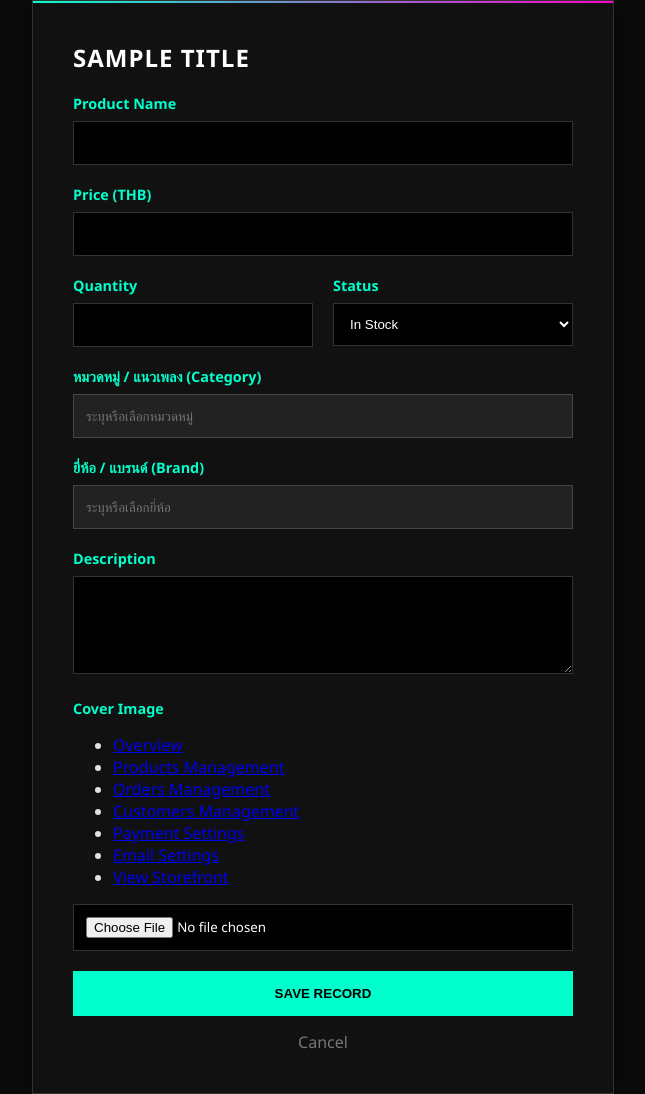
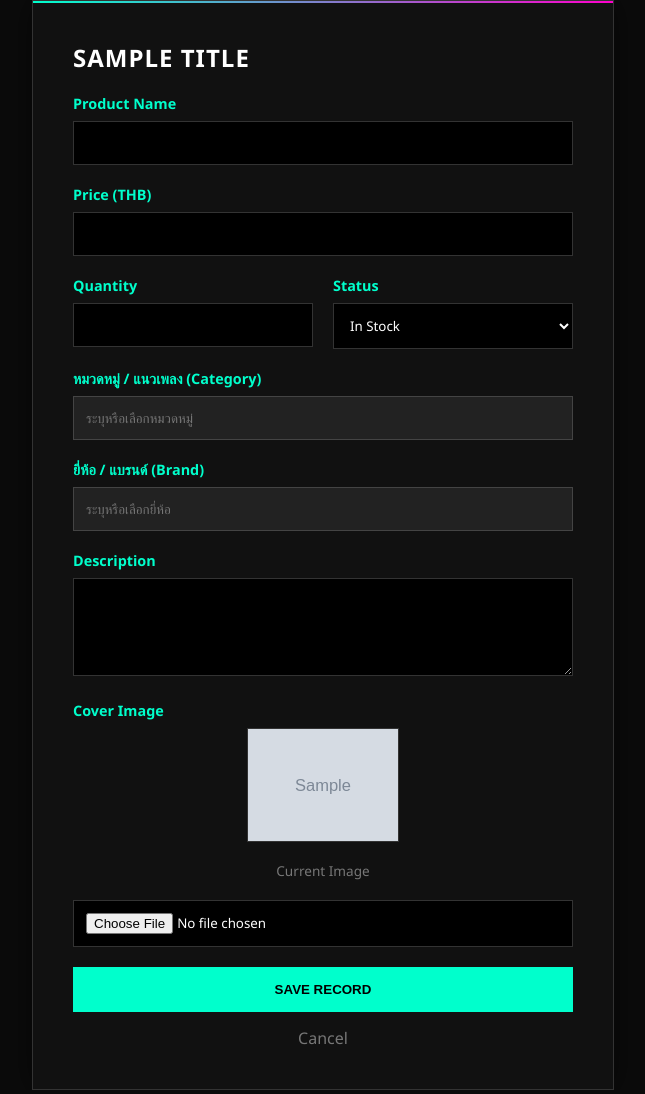
Before and after one commit to BugAry88/iBidsiam, a CodeIgniter 4 app: the page made by app/Views/admin/product_form.php in a window 1280 px wide. Shown: the whole page, without its empty margins (317-962 px from the left). Run offline with PHP 8.4 and a stand-in for CodeIgniter, Linux system fonts and the light colour scheme; the template is opened without the code that fills it: most values are stand-ins (such as "Sample title", 1, 10 or a date in 2020); grey boxes marked "Sample" are stand-in pictures; data that the repository does not hold is empty; some libraries are stand-ins or nearby versions.

Commit message:
Add special_pre_order status and update available_order display - Add new product status 'Special Pre-Order Price' with gradient button styling - Update 'Available Order' button text to 'Available For Order' - Fix product_form.php image display section - Update database ENUM to include special_pre_order - Create migration for status column update - Update all shop pages and admin pages to support new status

```diff
--- a/app/Views/admin/product_form.php
+++ b/app/Views/admin/product_form.php
@@ -39,7 +39,7 @@
         }
         h2 { margin-top: 0; color: #fff; text-transform: uppercase; letter-spacing: 1px; }
         label { display: block; margin-bottom: 8px; color: var(--cyan); font-size: 0.9rem; font-weight: bold; }
-        input[type="text"], input[type="number"], textarea, input[type="file"] {
+        input[type="text"], input[type="number"], textarea, input[type="file"], select {
             width: 100%;
             padding: 12px;
             margin-bottom: 20px;
@@ -49,7 +49,7 @@
             box-sizing: border-box;
             font-family: inherit;
         }
-        input:focus, textarea:focus { border-color: var(--cyan); outline: none; }
+        input:focus, textarea:focus, select:focus { border-color: var(--cyan); outline: none; }
         .btn {
             width: 100%;
             padding: 15px;
@@ -114,10 +114,11 @@
                         <?php
                             $status = old('status', $product['status'] ?? 'in_stock');
                             $options = [
-                                'in_stock'       => 'In Stock',
-                                'out_of_stock'   => 'Out of Stock',
-                                'pre_order'      => 'Pre-Order',
-                                'available_order'=> 'Available to Order'
+                                'in_stock'           => 'In Stock',
+                                'out_of_stock'       => 'Out of Stock',
+                                'pre_order'          => 'Pre-Order',
+                                'special_pre_order'  => 'Special Pre-Order Price',
+                                'available_order'    => 'Available to Order'
                             ];
                         ?>
                         <?php foreach($options as $val => $label): ?>
@@ -152,15 +153,10 @@
 
             <label>Cover Image</label>
             <?php if(isset($product['image']) && $product['image']): ?>
-                <ul class="nav-menu">
-                    <li class="nav-item"><a href="<?= site_url('admin/dashboard') ?>">Overview</a></li>
-                    <li class="nav-item"><a href="<?= site_url('admin/products') ?>" class="active">Products Management</a></li>
-                    <li class="nav-item"><a href="<?= site_url('admin/orders') ?>">Orders Management</a></li>
-                    <li class="nav-item"><a href="<?= site_url('admin/customers') ?>">Customers Management</a></li>
-                    <li class="nav-item"><a href="<?= site_url('admin/payment-settings') ?>">Payment Settings</a></li>
-                    <li class="nav-item"><a href="<?= site_url('admin/email-settings') ?>">Email Settings</a></li>
-                    <li class="nav-item"><a href="<?= site_url('shop') ?>" target="_blank">View Storefront</a></li>
-                </ul>
+                <div class="current-img">
+                    <img src="<?= base_url($product['image']) ?>" alt="Current Image">
+                    <p style="color: #777; font-size: 0.85rem;">Current Image</p>
+                </div>
             <?php endif; ?>
             <?php if(isset($product) && !$product['image']): ?>
                 <small style="display:block; margin-top:-15px; margin-bottom:15px; color: #555;">(Optional if updating text only)</small>
--- a/app/Views/admin/product_list.php
+++ b/app/Views/admin/product_list.php
@@ -84,8 +84,10 @@
                                     <span class="status-badge status-cancelled">Out of Stock</span>
                                 <?php elseif($product['status'] == 'pre_order'): ?>
                                     <span class="status-badge status-pending">Pre-Order</span>
+                                <?php elseif($product['status'] == 'special_pre_order'): ?>
+                                    <span class="status-badge" style="background: #ff6b6b; color: white;">Special Pre-Order Price</span>
                                 <?php else: ?>
-                                    <span class="status-badge status-shipped">Order</span>
+                                    <span class="status-badge status-shipped">Available For Order</span>
                                 <?php endif; ?>
                             </td>
                             <td><?= esc($product['genre'] ?? '-') ?></td>
```
Also changed, not shown: app/Database/Migrations/2024-02-22-update-product-status-enum.php (added, +20 -0 lines), app/Views/shop/index.php (+10 -0 lines), app/Views/shop/product.php (+10 -0 lines).
